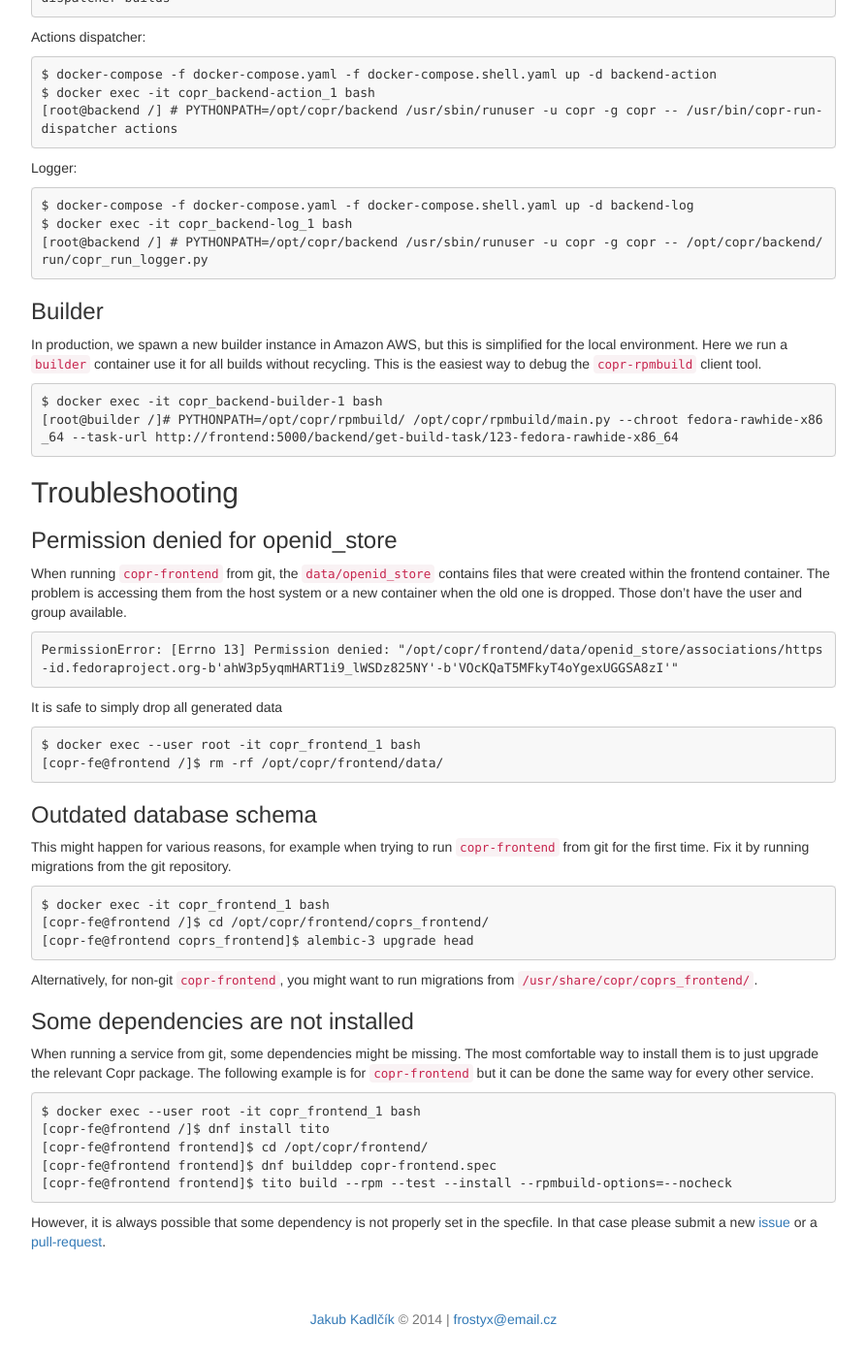
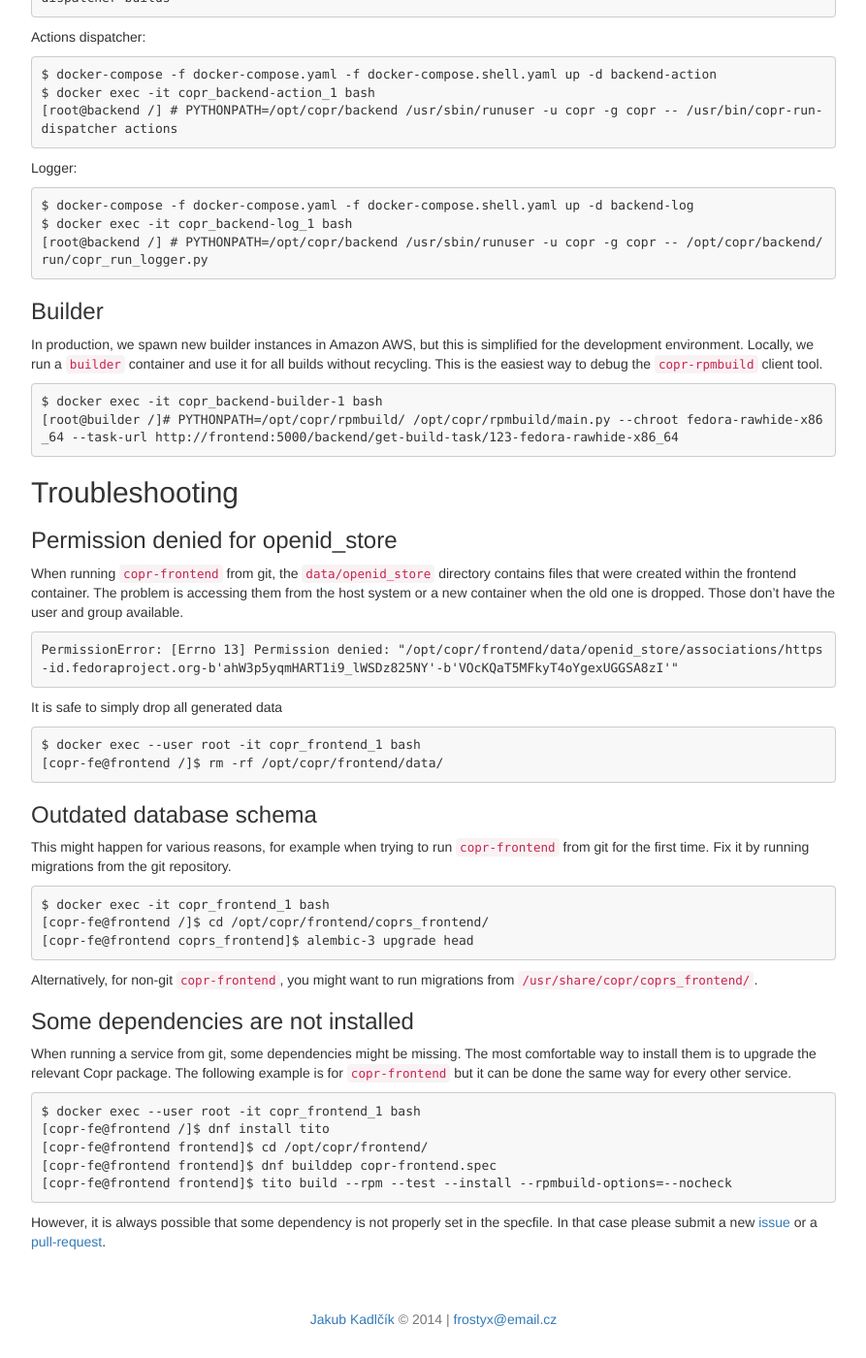
Before and after one commit to FrostyX/frostyx.github.io, a Jekyll site: the page built from _posts/2020-12-31-copr-docker-compose-without-supervisord.md, in a window 1280 px wide and 1400 px high, scrolled down 2047 px. Shown: the whole window at 97% size, without its empty margins (193-1086 px from the left). Built offline with Jekyll 4.4.1, drawn with Linux system fonts in a browser that asks for light colours; nearby versions of some CDN libraries; comment, search, counter and statistics services are not loaded.

Commit message:
Some grammar and readability fixes, pt.2

````diff
--- a/_posts/2020-12-31-copr-docker-compose-without-supervisord.md
+++ b/_posts/2020-12-31-copr-docker-compose-without-supervisord.md
@@ -157,10 +157,10 @@
 
 ### Builder
 
-In production, we spawn a new builder instance in Amazon AWS, but this is
-simplified for the local environment. Here we run a `builder` container use it
-for all builds without recycling. This is the easiest way to debug the
-`copr-rpmbuild` client tool.
+In production, we spawn new builder instances in Amazon AWS, but this is
+simplified for the development environment. Locally, we run a `builder`
+container and use it for all builds without recycling. This is the easiest way
+to debug the `copr-rpmbuild` client tool.
 
 ```
 $ docker exec -it copr_backend-builder-1 bash
@@ -172,7 +172,7 @@
 
 ### Permission denied for openid_store
 
-When running `copr-frontend` from git, the `data/openid_store`
+When running `copr-frontend` from git, the `data/openid_store` directory
 contains files that were created within the frontend container. The
 problem is accessing them from the host system or a new container
 when the old one is dropped. Those don't have the user and group
@@ -208,8 +208,8 @@
 ### Some dependencies are not installed
 
 When running a service from git, some dependencies might be missing. The most
-comfortable way to install them is to just upgrade the relevant Copr
-package. The following example is for `copr-frontend` but it can be done the
+comfortable way to install them is to upgrade the relevant Copr package. The
+following example is for `copr-frontend` but it can be done the
 same way for every other service.
 
 ```
````
